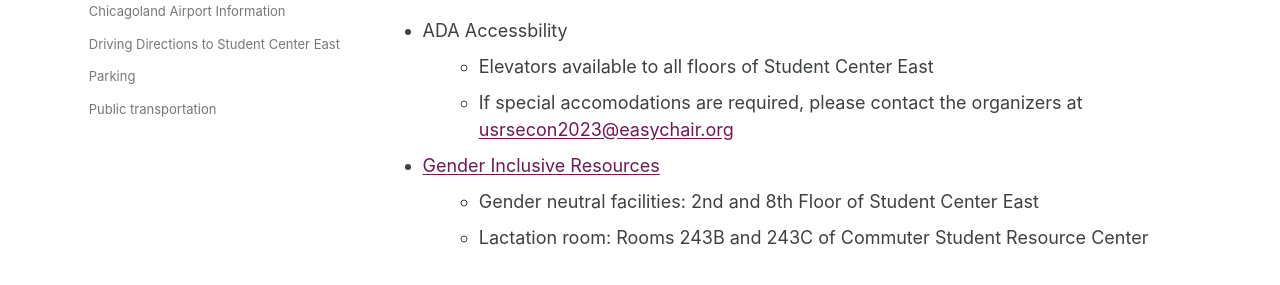
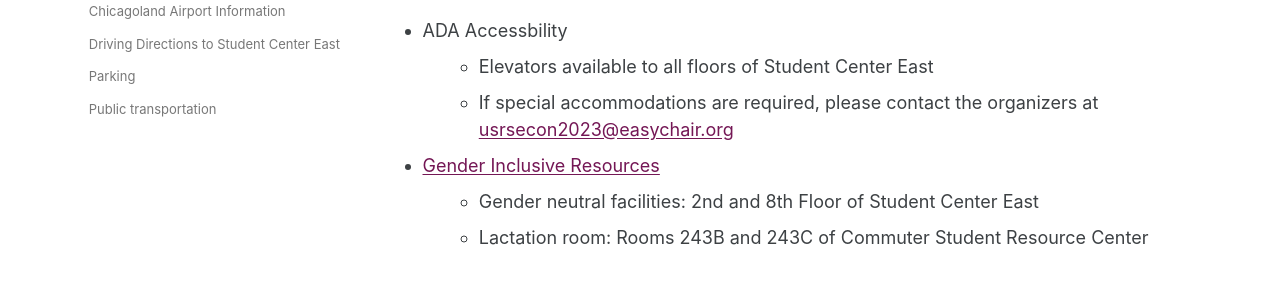
Before and after one commit to USRSE/usrse23, a Jekyll site: the page built from pages/attend/travel.md, in a window 1280 px wide and 900 px high. Shown: the part 414-699 px from the top of the window. Built offline with Jekyll 4.4.1, drawn with Linux system fonts in a browser that asks for light colours; a style sheet for code colours, icons or effects is not loaded.

Commit message:
Fixing typo on travel page

```diff
--- a/pages/attend/travel.md
+++ b/pages/attend/travel.md
@@ -18,7 +18,7 @@ set_last_modified: true
 
 - ADA Accessbility
   - Elevators available to all floors of Student Center East
-  - If special accomodations are required, please contact the organizers at [usrsecon2023@easychair.org](mailto:usrsecon2023@easychair.org)
+  - If special accommodations are required, please contact the organizers at [usrsecon2023@easychair.org](mailto:usrsecon2023@easychair.org)
 - [Gender Inclusive Resources](https://oae.uic.edu/resources/gender-inclusive-resources/)
   - Gender neutral facilities: 2nd and 8th Floor of Student Center East
   - Lactation room: Rooms 243B and 243C of Commuter Student Resource Center
```
